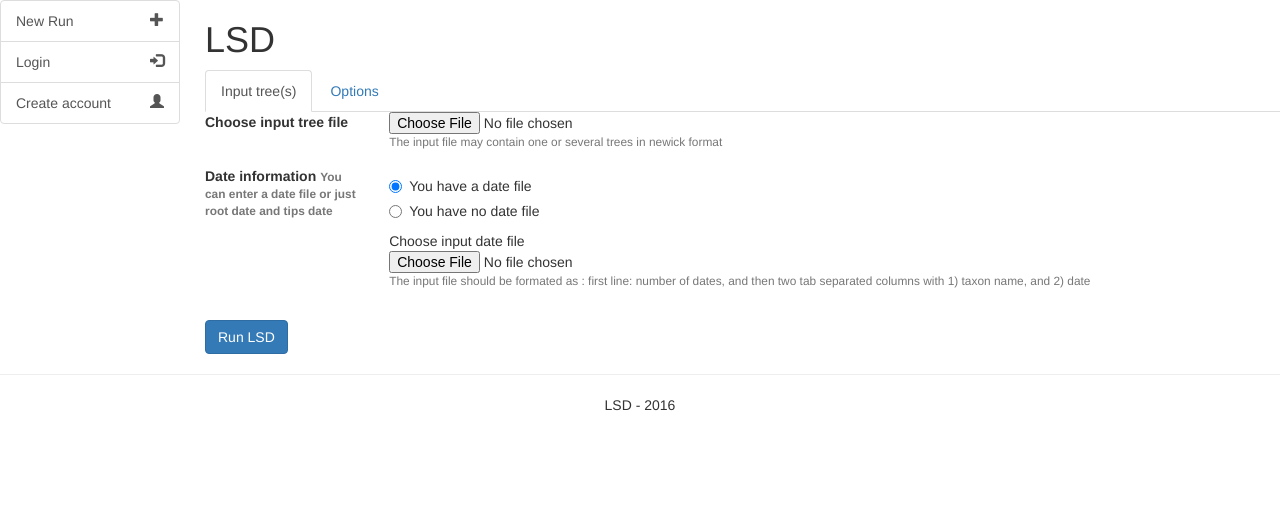
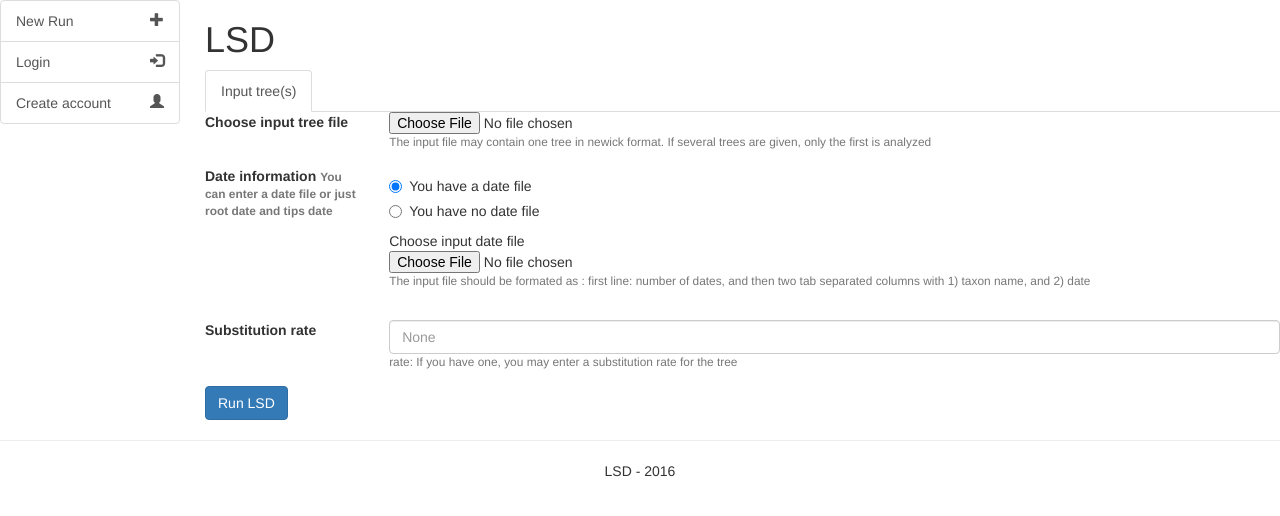
Before and after one commit to evolbioinfo/lsd-web, a Django app: page / in a window 1280 px wide. Shown: the part 100-616 px from the top of the page. Run offline with Django 3.2, Linux system fonts and the light colour scheme; some libraries are stand-ins or nearby versions.

Commit message:
Modified LSD forms and handlers to conform to the new outgroup handling methods

```diff
--- a/lsd_web/lsd/static/lsd/js/jstreedraw.js
+++ b/lsd_web/lsd/static/lsd/js/jstreedraw.js
@@ -43,18 +43,22 @@ function new_node(parentNode){
 }
 
 function to_newick(tree){
+    var output = to_newick_recur(tree);
+    return(output+";");
+}
+
+function to_newick_recur(tree){
     var i;
     if(tree.suc.length == 0)
 	return tree.tax;
     var output =  "(";
     for(i=0; i<tree.suc.length;i++){
 	if(i>0) output += ",";
-	output += to_newick(tree.suc[i])+":"+tree.suc[i].brlen;
+	output += to_newick_recur(tree.suc[i])+":"+tree.suc[i].brlen;
     }
     output += ")";
     return(output);
 }
-
 function parse_newick(newick_str, curnode, pos, level){
     curnode.suc = [];
     curnode.tax = "";
@@ -656,6 +660,7 @@ function init_canvas(){
 		dataType: 'json',
 		success: function(code_json,status){
 		    trees[index] = code_json;
+		    delete_zero_length_branches(trees[index]);
 		    caches[index] = {};
 		    date_layout(caches[index], trees[index], $(canvas).width(),height);
 		    update_canvas(caches[index], canvas, height, x_zoom, y_zoom, x_offset, y_offset);
@@ -739,17 +744,22 @@ function init_tree_reader(){
 	var reader = new FileReader();
 	reader.onload = function(event) {
 	    try {
-		$('#errordiv').text("");
 		input_tree = new_node(null);
 		parse_newick(event.target.result,input_tree,0,0);
-		// console.log(to_newick(input_tree));
+		$("#inputtreestring").val(to_newick(input_tree));
 		$("#treeinfo").show();
 		if(is_rooted(input_tree)){
 		    $("#rootedtreediv").show();
 		    $("#unrootedtreediv").hide();
+		    $("#estimaterootselect").empty();
+		    $("#estimaterootselect").append("<option value=\"no\" selected>No</option>");
+		    $("#estimaterootselect").append("<option value=\"l\">Around the given root</option>");
+		    $("#estimaterootselect").append("<option value=\"a\">Searches on all branches</option>");
 		}else{
 		    $("#unrootedtreediv").show();
 		    $("#rootedtreediv").hide();
+		    $("#estimaterootselect").empty();
+		    $("#estimaterootselect").append("<option value=\"a\">Searches on all branches</option>");
 		}
 		$('#taxon').autocomplete({
 		    source : get_taxas_string(input_tree),
@@ -803,14 +813,15 @@ function init_tree_reader(){
 				$("#alltaxalist").prepend('<li>' + tax[i].tax + '</li>');
 			    }
 			}else{
-			    $("#errordiv").text("Cannot get more taxa, outgroup is already the whole tree");
+			    outgrouperror("Cannot get more taxa, outgroup is already the whole tree");
 			}
 		    }else{
-			$("#errordiv").text("You should first select a Taxon");
+			outgrouperror("You should first select a Taxon");
 		    }
 		});
 
-		$('#reroottree').click(function(){
+		$('#reroottree').click(function(event){
+		    event.preventDefault();
 		    if(outgroup_ancestor != null){
 			if(outgroup_ancestor != input_tree){
 			    var tax = get_taxas(outgroup_ancestor);
@@ -822,18 +833,21 @@ function init_tree_reader(){
 			    });
 			    outgroup_ancestor = null;
 			    console.log(to_newick(input_tree));
+			    $("#inputtreestring").val(to_newick(input_tree));
+			    outgroupsuccess("Tree succesfully rerooted");
 			}else{
-			    $("#errordiv").text("Outgroup is the whole tree, won't reroot");
+			    outgrouperror("Outgroup is the whole tree, won't reroot");
 			}
 		    }else{
-			$("#errordiv").text("No outgroup is defined");
+			outgrouperror("No outgroup is defined");
 		    }
 		});
 
 	    } catch (e) {
-		$('#errordiv').text("["+e.name+"] : " + e.message);
+		treeerror("["+e.name+"] : " + e.message);
 		$("#newrunform")[0].reset();
 	    }
+	    treesuccess("Tree succesfully imported");
 	};
         reader.onerror = function(event) {
             $('#errordiv').text("Error opening file: " + event.target.error.code);
@@ -843,6 +857,40 @@ function init_tree_reader(){
     });
 }
 
+
+function outgrouperror(message){
+    $("#outgrouperror").show();
+    $("#outgrouperrortext").text(message);
+    $("#outgrouperror").delay(2000).slideUp(400, function() {
+	$(this).hide();
+    });
+}
+
+
+function outgroupsuccess(message){
+    $("#outgroupsuccess").show();
+    $("#outgroupsuccesstext").text(message);
+    $("#outgroupsuccess").delay(2000).slideUp(400, function() {
+	$(this).hide();
+    });
+}
+
+function treeerror(message){
+    $("#treeerror").show();
+    $("#treeerrortext").text(message);
+    $("#treeerror").delay(4000).slideUp(400, function() {
+	$(this).hide();
+    });
+}
+
+
+function treesuccess(message){
+    $("#treesuccess").show();
+    $("#treesuccesstext").text(message);
+    $("#treesuccess").delay(4000).slideUp(400, function() {
+	$(this).hide();
+    });
+}
 
 
 /*
--- a/lsd_web/lsd/templates/lsd/new_run.html
+++ b/lsd_web/lsd/templates/lsd/new_run.html
@@ -5,15 +5,17 @@
 
 <ul class="nav nav-tabs">
   <li class="active"><a href="#trees" aria-controls="trees" role="tab" data-toggle="tab">Input tree(s)</a></li>
-  <li><a href="#options" aria-controls="options" role="tab" data-toggle="tab">Options</a></li>
 </ul>
 
 <form action="{% url 'lsd:submit_run' %}" method="post" enctype="multipart/form-data" id="newrunform">
+  <input type="hidden" name="constraints" id="constraints" value="True"/>
+  <input type="hidden" name="variancesornot" id="variances" value="False"/>
+  <input type="hidden" name="varianceparam" id="varianceparam" value="10" />
+  <input type="hidden" name="seqlength" id="seqlength" value="1000" />
+  <input type="hidden"  name="lowboundrate" id="lowboundrate" value="0.000010" />
+  <input type="hidden"  name="inputtreestring" id="inputtreestring" value="" />
+
 {% csrf_token %}
-
-<div id="errordiv">
-
-</div>
 
 <!-- Tab panes -->
 <div class="tab-content">
@@ -22,7 +24,13 @@
       <label for="inputtree" class="col-sm-2 form-control-label">Choose input tree file</label>
       <div class="col-sm-10">
 	<input type="file" class="form-control-file" id="inputtree" name="inputtree" />
-	<small class="text-muted">The input file may contain one or several trees in newick format</small>
+	<small class="text-muted">The input file may contain one tree in newick format. If several trees are given, only the first is analyzed</small>
+	<div class="alert alert-danger fade in" id="treeerror" style="display:none;">
+	  <span id="treeerrortext"></span>
+	</div>
+	<div class="alert alert-success fade in" id="treesuccess" style="display:none;">
+	  <span id="treesuccesstext"></span>
+	</div>
       </div>
     </div>
     <div class="form-group row" id="treeinfo" style="display:none;">
@@ -50,22 +58,29 @@
 	</div>
 	<fieldset class="form-group">
 	  <div id="nooutgroup">
+	    Estimate the root:
+	    <select name="estimateroot" class="c-select" id="estimaterootselect">
+	    </select>
 	  </div>
 	  <div id="yesoutgroup">
 	    Enter one species of the outgroup
-	    <form>
 	    <input type="text" id="taxon" />
 	    <ul class="list-group" id="alltaxalist">
 	    </ul>
 	    <input type="button" class="btn btn-primary" id="getancestor" value="More Taxa"/>
 	    <input type="button" class="btn btn-success" id="reroottree" value="Reroot Tree"/>
 	    <input type="button" class="btn btn-danger" id="clearoutgroup" value="Clear Outgroup"/>
-	    </form>
+	    <div class="alert alert-danger fade in" id="outgrouperror" style="display:none;">
+	      <span id="outgrouperrortext"></span>
+	    </div>
+	    <div class="alert alert-success fade in" id="outgroupsuccess" style="display:none;">
+	      <span id="outgroupsuccesstext"></span>
+	    </div>
 	  </div>
 	</fieldset>
-
       </div>
     </div>
+
     <div class="form-group row">
       <label for="inputtree" class="col-sm-2 form-control-label">Date information
 	<small class="text-muted">You can enter a date file or just root date and tips date</small>
@@ -103,67 +118,17 @@
 	</fieldset>
       </div>
     </div>
-  </div>
-
-  <div role="tabpanel" class="tab-pane" id="options">
 
     <div class="form-group row">
-      <label class="col-sm-2">Constraints</label>
+      <label class="col-sm-2 form-control-label">Substitution rate</label>
       <div class="col-sm-10">
-        <input type="checkbox" name="constraints" id="constraints" > With constraints
-      </div>
-    </div>
-
-    <div class="form-group row">
-      <label class="col-sm-2">Low bound for the rate</label>
-      <div class="col-sm-10">
-	<input type="text" class="form-control" name="lowboundrate" id="lowboundrate" placeholder="0.000010">
-      </div>
-    </div>
-
-    <div class="form-group row">
-      <label class="col-sm-2">Variances</label>
-      <div class="col-sm-10">
-        <input type="checkbox" data-target="div#yesvariances" data-toggle="radio-collapse" name="variancesornot" id="variances" > With variances
-	<fieldset class="form-group">
-	  <div id="yesvariances">
-	    Parameter of variance <input type="text" class="form-control" name="varianceparam" id="varianceparam" placeholder="10">
-	    Sequence Length <input type="text" class="form-control" name="seqlength" id="seqlength" placeholder="1000">
-	  </div>
-	</fieldset>
-      </div>
-    </div>
-
-    <div class="form-group row">
-      <label class="col-sm-2">Estimate the root</label>
-      <div class="col-sm-10">
-	<select name="estimateroot" class="c-select">
-	  <option value="no" selected>No</option>
-	  <option value="l">Around the given root</option>
-	  <option value="a">Searches on all branches</option>
-	</select>
-      </div>
-    </div>
-
-    <div class="form-group row">
-      <label class="col-sm-2 form-control-label">Substitution rates</label>
-      <div class="col-sm-10">
-	<input type="file" class="form-control-file" id="substrates" name="substrates" />
-	<small class="text-muted">The input file should contain one line per rate (one rate per input tree)</small>
-      </div>
-    </div>
-
-    <div class="form-group row">
-      <label class="col-sm-2 form-control-label">Outgroups</label>
-      <div class="col-sm-10">
-	<input type="file" class="form-control-file" id="outgroups" name="outgroups" />
-	<small class="text-muted">Will root the tree using an outgroup.The input file should contain one line per taxon. It must be monophyletic</small>
+	<input type="text" class="form-control" id="substrate" name="substrate" placeholder="None"/>
+	<small class="text-muted"> rate: If you have one, you may enter a substitution rate for the tree</small>
       </div>
     </div>
   </div>
 </div>
 
-
 <button type="submit" class="btn btn-primary">Run LSD</button>
 </form>
 
```
Also changed, not shown: lsd_web/lsd/controlers/LSDRunParser.py (+20 -20 lines). Lines whose indentation alone changed are shown as unchanged.
